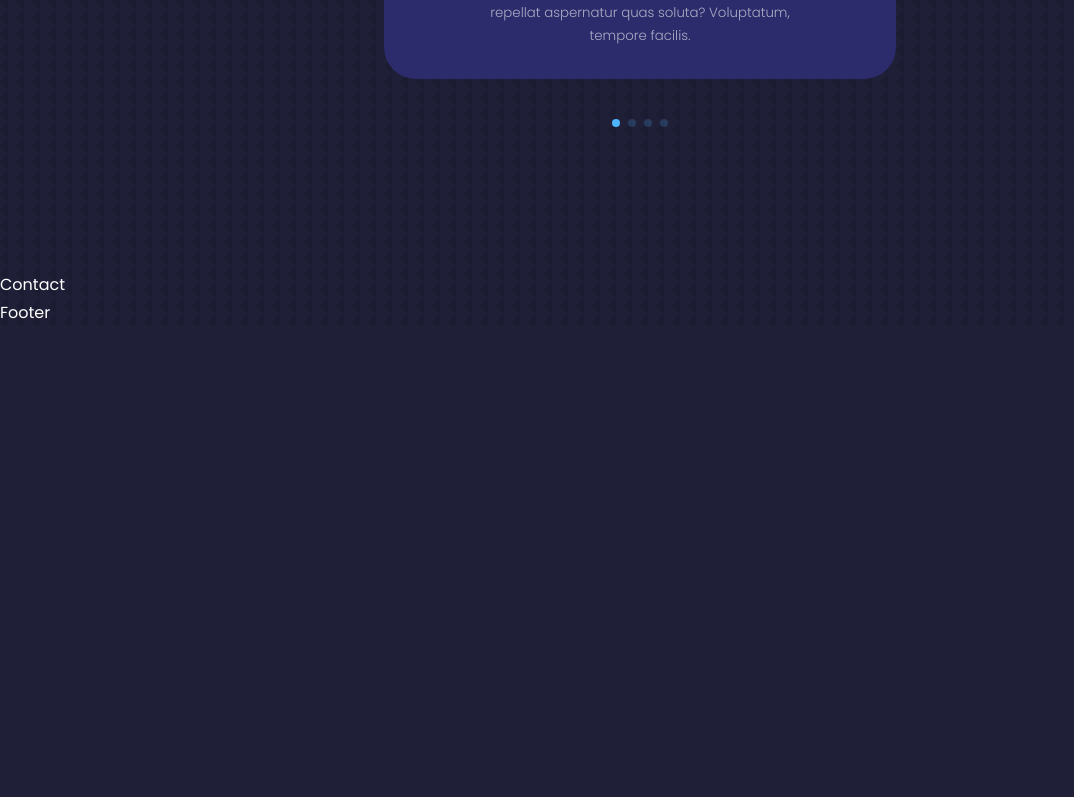
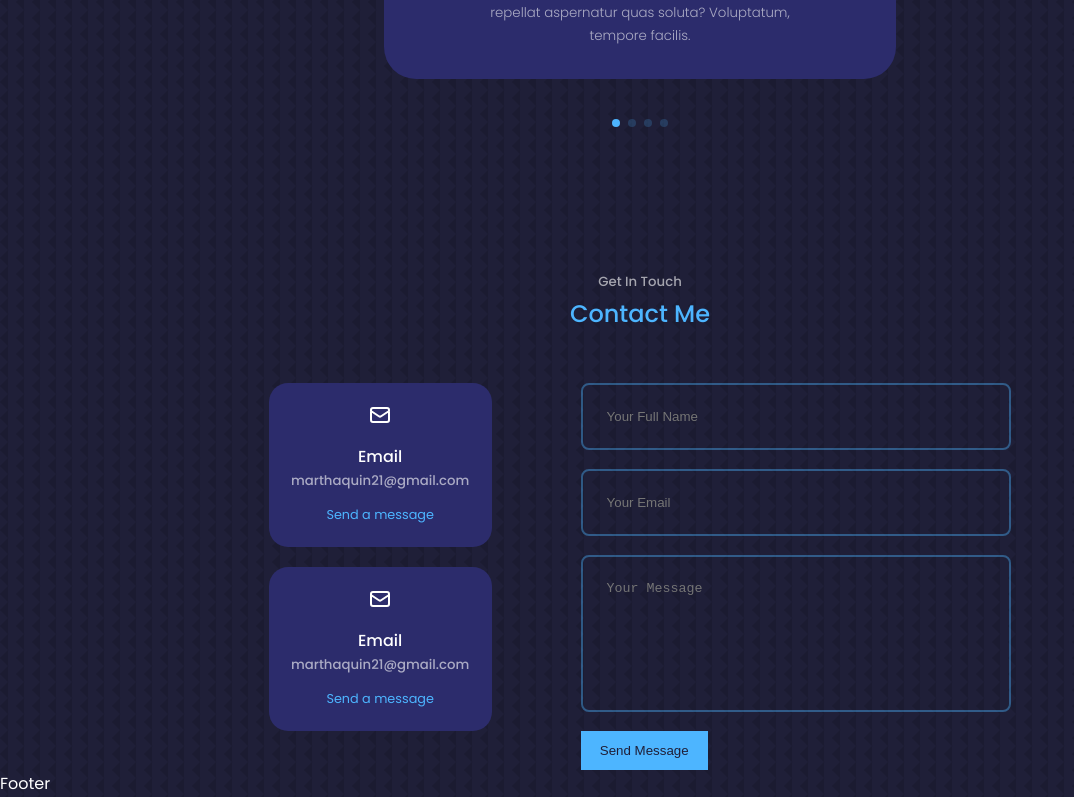
Before and after one commit to Marthaquinram/portfolio, a React (Create React App) app: page / in a window 1280 px wide. Shown: the part 4486-5283 px from the top of the page, without its empty margins (0-1074 px from the left). Before the commit the page ends 4812 px from the top, so only its background shows below. Built offline with nearby package versions, Linux system fonts and the light colour scheme.

Commit message:
completed contact component and contact css

```diff
--- a/package.json
+++ b/package.json
@@ -3,9 +3,11 @@
   "version": "0.1.0",
   "private": true,
   "dependencies": {
+    "@emailjs/browser": "^3.10.0",
     "@testing-library/jest-dom": "^5.16.5",
     "@testing-library/react": "^13.4.0",
     "@testing-library/user-event": "^13.5.0",
+    "emailjs-com": "^3.2.0",
     "pagination": "^0.4.6",
     "react": "^18.2.0",
     "react-dom": "^18.2.0",
--- a/src/components/contact/Contact.jsx
+++ b/src/components/contact/Contact.jsx
@@ -1,8 +1,65 @@
-import React from "react";
+import React, { useRef } from "react";
 import "./contact.css";
+import { HiOutlineMail } from "react-icons/hi";
+import emailjs from "emailjs-com";
 
 const Contact = () => {
-  return <section id="contact">Contact</section>;
+  const form = useRef();
+  const sendEmail = (e) => {
+    e.preventDefault();
+    emailjs.sendForm(
+      "service_l82r1ps",
+      "template_u7stuyr",
+      form.current,
+      "Hg7EkAh_5XMo7KIli"
+    );
+    e.target.reset();
+  };
+  return (
+    <section id="contact">
+      <h5>Get In Touch</h5>
+      <h2>Contact Me</h2>
+      <div className="container contact__container">
+        <div className="contact__options">
+          <article className="contact__option">
+            <HiOutlineMail className="contact__option-icon" />
+            <h4>Email</h4>
+            <h5>marthaquin21@gmail.com</h5>
+            <a href="mailto:marthaquin21@.com" target="_blank" rel="noreferrer">
+              Send a message
+            </a>
+          </article>
+          <article className="contact__option">
+            <HiOutlineMail className="contact__option-icon" />
+            <h4>Email</h4>
+            <h5>marthaquin21@gmail.com</h5>
+            <a href="mailto:marthaquin21@.com" target="_blank" rel="noreferrer">
+              Send a message
+            </a>
+          </article>
+        </div>
+        {/* END OF CONTACT OPTIONS */}
+        <form ref={form} onSubmit={sendEmail}>
+          <input
+            type="text"
+            name="name"
+            placeholder="Your Full Name"
+            required
+          />
+          <input type="email" name="email" placeholder="Your Email" required />
+          <textarea
+            name="message"
+            rows="7"
+            placeholder="Your Message"
+            required
+          ></textarea>
+          <button type="submit" className="btn btn-primary">
+            Send Message
+          </button>
+        </form>
+      </div>
+    </section>
+  );
 };
 
 export default Contact;
--- a/src/components/contact/contact.css
+++ b/src/components/contact/contact.css
@@ -0,0 +1,74 @@
+.container.contact__container{
+  width: 58%;
+  display: grid;
+  grid-template-columns: 30% 58%;
+  gap: 12%;
+}
+.contact__options{
+  display: flex;
+  flex-direction: column;
+  gap: 1.2rem;
+}
+.contact__option{
+  background: var(--color-bg-variant);
+  padding: 1.2rem;
+  border-radius: 1.2rem;
+  text-align: center;
+  border: 1px solid transparent;
+  transition: var(--transition);
+}
+.contact__option:hover{
+  background: transparent;
+  border-color: var(--color-primary-variant);
+}
+.contact__option-icon{
+  font-size: 1.5rem;
+  margin-bottom: 0.5rem;
+}
+
+.contact__option a{
+  margin-top: 0.7rem;
+  display:inline-block;
+  font-size: 0.8rem;
+  color: var(--color-primary);
+}
+
+.contact__option h5{
+  color: var(--color-light);
+}
+/* ------FORM------- */
+
+form{
+  display: flex;
+  flex-direction: column;
+  gap: 1.2rem;
+}
+
+input, textarea{
+  width: 100%;
+  padding:1.5rem;
+  border-radius: 0.5rem;
+  background: transparent;
+  border: 2px solid var(--color-primary-variant);
+  resize: none;
+  color: var(--color-white);
+}
+
+
+
+
+/*------------MEDIA QUERUES (MEDIUM DEVICES)----------------- */
+@media screen and (max-width: 1024px) {
+.container.contact__container{
+  grid-template-columns: 1fr;
+  gap:2rem;
+  }
+}
+
+/*-------------MEDIA QUERUES (SMALL DEVICES)-------------------- */
+@media screen and (max-width: 600px) {
+  .container.contact__container{
+  width: var(--container-width-sm)
+  }
+
+}
```
Also changed, not shown: 1 other file (tests, documents, lock files or other folders).
